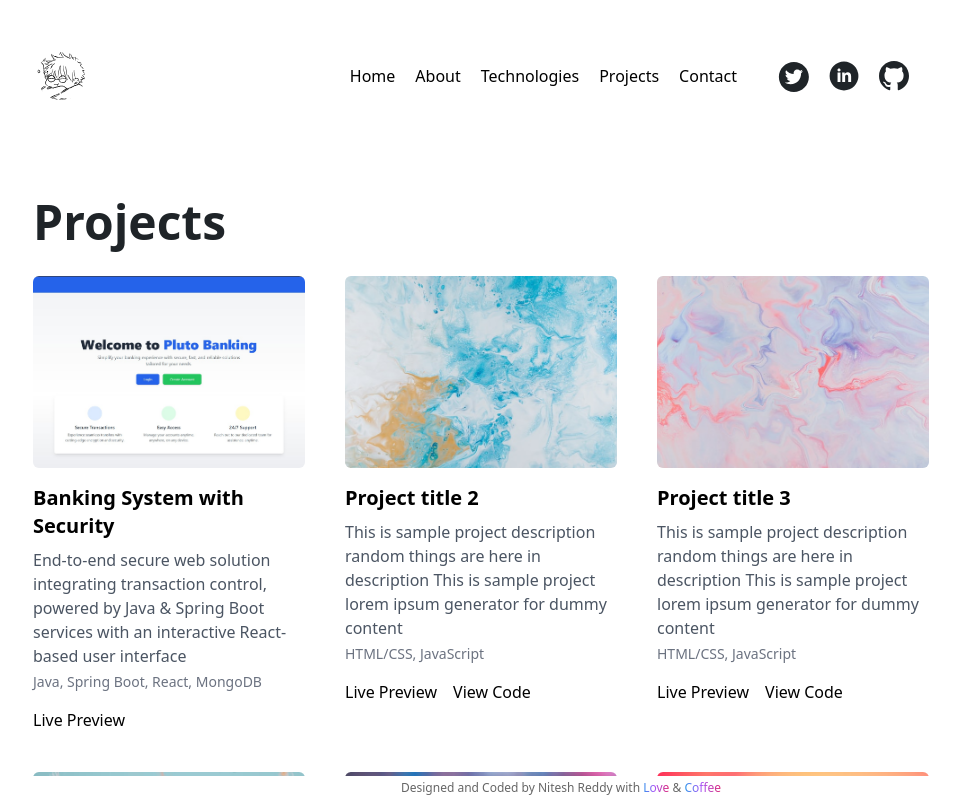
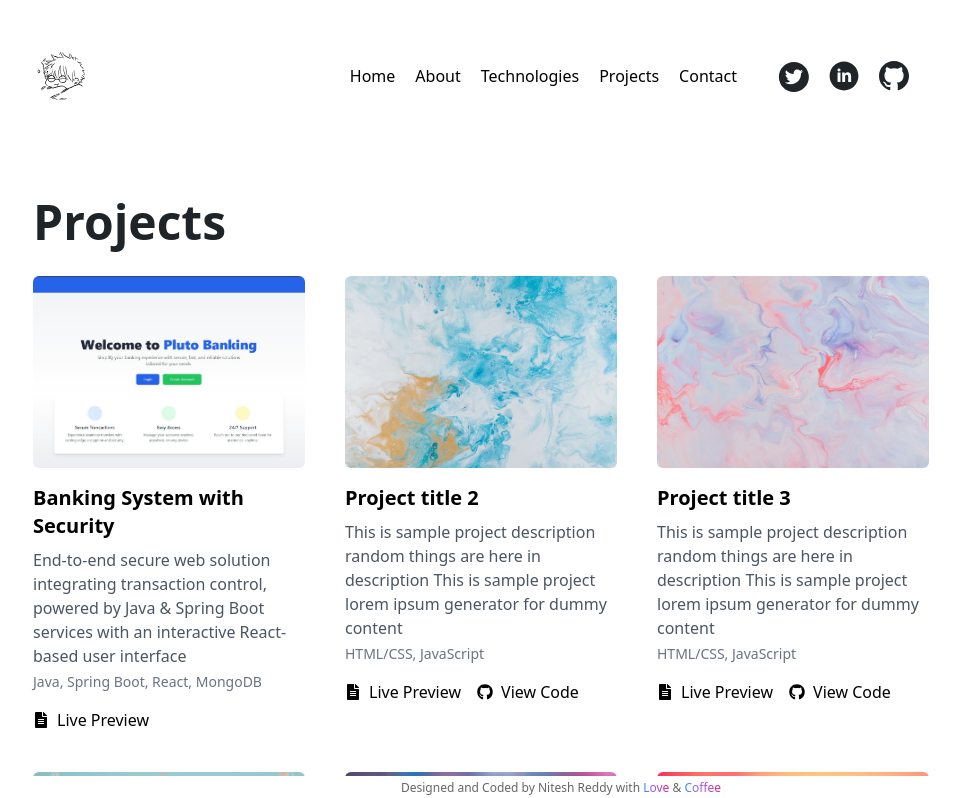
Before and after one commit to PanatiNitesh/Portfolio, a React (Create React App) app in the folder myself/: page /projects in a window 1280 px wide. Shown: the top 798 px of the page, without its empty margins (159-1119 px from the left). Built offline with nearby package versions, Linux system fonts and the light colour scheme.

Commit message:
updated componenets/project.js

```diff
--- a/myself/src/Components/Project.js
+++ b/myself/src/Components/Project.js
@@ -1,27 +1,41 @@
 // Project.js
 import React from "react";
+import { FaGithub, FaFileAlt } from "react-icons/fa";
 
 function Project({ title, image, description, techstack, previewLink, githubLink }) {
   return (
     <div className="project-card">
-      <img src={image} alt={title} className="w-full h-48 object-cover rounded-md" />
+      <img
+        src={image}
+        alt={title}
+        className="w-full h-48 object-cover rounded-md"
+      />
       <h2 className="text-xl font-semibold mt-4">{title}</h2>
       <p className="text-gray-600 mt-2">{description}</p>
       <p className="text-sm text-gray-500 mt-1">{techstack}</p>
 
       <div className="flex gap-4 mt-4">
         {previewLink && (
-  <a href={previewLink} target="_blank" rel="noopener noreferrer">
-    Live Preview
+          <a
+            href={previewLink}
+            target="_blank"
+            rel="noopener noreferrer"
+            className="flex items-center gap-2"
+          >
+            <FaFileAlt /> Live Preview
           </a>
         )}
 
         {githubLink && (
-  <a href={githubLink} target="_blank" rel="noopener noreferrer">
-    View Code
+          <a
+            href={githubLink}
+            target="_blank"
+            rel="noopener noreferrer"
+            className="flex items-center gap-2"
+          >
+            <FaGithub /> View Code
           </a>
         )}
-
       </div>
     </div>
   );
```
Lines whose indentation alone changed are shown as unchanged.
